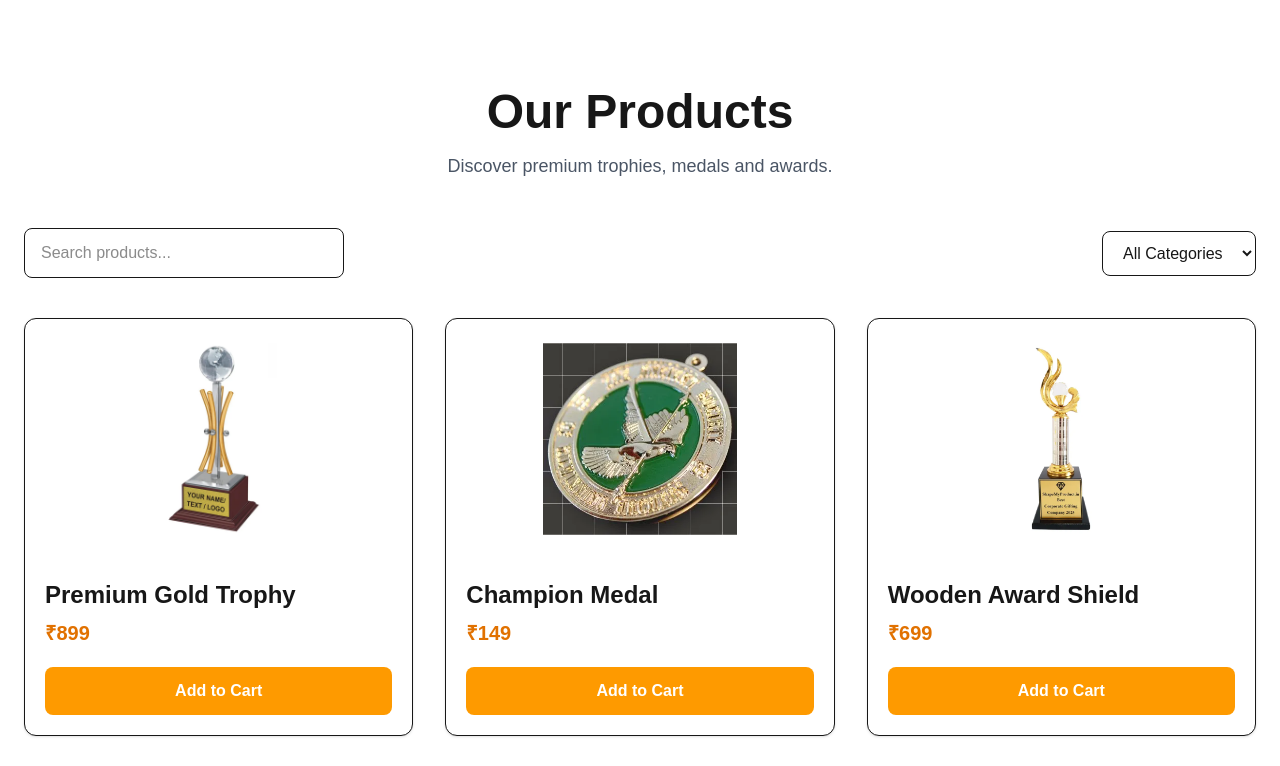
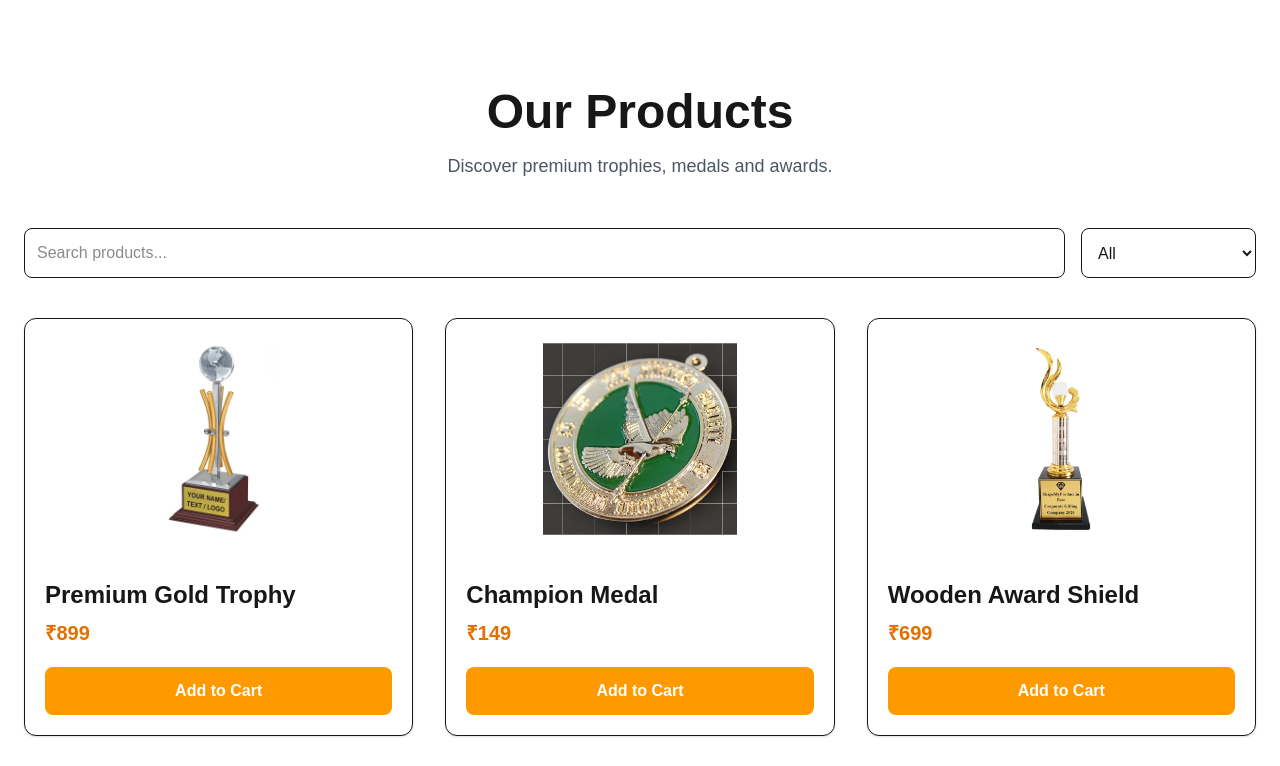
Before and after one commit to Thakur-Ji-Vikas/medalmart, a Next.js app: page /products in a window 1280 px wide. Shown: the top 766 px of the page. Built offline with nearby package versions, Linux system fonts and the light colour scheme.

Commit message:
Sprint 4: Search and category filter.

```diff
--- a/app/products/page.tsx
+++ b/app/products/page.tsx
@@ -1,13 +1,49 @@
+"use client";
+
 import ProductHeader from "@/components/products/ProductHeader";
 import FilterBar from "@/components/products/FilterBar";
 import ProductGrid from "@/components/products/ProductGrid";
+import { useProducts } from "@/hooks/useProducts";
 
 export default function ProductsPage() {
+  const {
+    search,
+    setSearch,
+    category,
+    setCategory,
+    filteredProducts,
+  } = useProducts();
+
   return (
     <main className="container mx-auto px-6 py-10">
       <ProductHeader />
-      <FilterBar />
-      <ProductGrid />
+
+      <FilterBar
+        search={search}
+        category={category}
+        onSearchChange={setSearch}
+        onCategoryChange={setCategory}
+      />
+
+      <ProductGrid products={filteredProducts} />
     </main>
   );
 }
+
+
+
+
+
+// import ProductHeader from "@/components/products/ProductHeader";
+// import FilterBar from "@/components/products/FilterBar";
+// import ProductGrid from "@/components/products/ProductGrid";
+
+// export default function ProductsPage() {
+//   return (
+//     <main className="container mx-auto px-6 py-10">
+//       <ProductHeader />
+//       <FilterBar />
+//       <ProductGrid />
+//     </main>
+//   );
+// }
--- a/components/products/FilterBar.tsx
+++ b/components/products/FilterBar.tsx
@@ -1,20 +1,67 @@
-export default function FilterBar() {
+"use client";
+
+type FilterBarProps = {
+  search: string;
+  category: string;
+  onSearchChange: (value: string) => void;
+  onCategoryChange: (value: string) => void;
+};
+
+export default function FilterBar({
+  search,
+  category,
+  onSearchChange,
+  onCategoryChange,
+}: FilterBarProps) {
   return (
-    <section className="flex flex-col md:flex-row gap-4 justify-between items-center mb-10">
+    <div className="mb-10 flex flex-col gap-4 md:flex-row">
 
       <input
         type="text"
         placeholder="Search products..."
-        className="border rounded-lg px-4 py-3 w-full md:w-80"
+        value={search}
+        onChange={(e) => onSearchChange(e.target.value)}
+        className="flex-1 rounded-lg border p-3"
       />
 
-      <select className="border rounded-lg px-4 py-3">
-        <option>All Categories</option>
+      <select
+        value={category}
+        onChange={(e) => onCategoryChange(e.target.value)}
+        className="rounded-lg border p-3"
+      >
+        <option>All</option>
         <option>Trophies</option>
         <option>Medals</option>
-        <option>Certificates</option>
+        <option>Shields</option>
+        <option>Corporate Awards</option>
       </select>
 
-    </section>
+    </div>
   );
 }
+
+
+
+
+
+
+// export default function FilterBar() {
+//   return (
+//     <section className="flex flex-col md:flex-row gap-4 justify-between items-center mb-10">
+
+//       <input
+//         type="text"
+//         placeholder="Search products..."
+//         className="border rounded-lg px-4 py-3 w-full md:w-80"
+//       />
+
+//       <select className="border rounded-lg px-4 py-3">
+//         <option>All Categories</option>
+//         <option>Trophies</option>
+//         <option>Medals</option>
+//         <option>Certificates</option>
+//       </select>
+
+//     </section>
+//   );
+// }
--- a/components/products/ProductGrid.tsx
+++ b/components/products/ProductGrid.tsx
@@ -1,10 +1,27 @@
 import ProductCard from "./ProductCard";
-import { products } from "@/data/products";
+import { Product } from "@/types/product";
 
-export default function ProductGrid() {
+type ProductGridProps = {
+  products: Product[];
+};
+
+export default function ProductGrid({ products }: ProductGridProps) {
+  if (products.length === 0) {
+    return (
+      <div className="py-16 text-center">
+        <h2 className="text-2xl font-semibold text-gray-500">
+          No products found.
+        </h2>
+
+        <p className="mt-2 text-gray-400">
+          Try another search or category.
+        </p>
+      </div>
+    );
+  }
+
   return (
-    <section className="grid grid-cols-1 md:grid-cols-2 lg:grid-cols-3 gap-8">
-
+    <section className="grid grid-cols-1 gap-8 md:grid-cols-2 lg:grid-cols-3">
       {products.map((product) => (
         <ProductCard
           key={product.id}
@@ -14,7 +31,34 @@ export default function ProductGrid() {
           image={product.image}
         />
       ))}
-
     </section>
   );
 }
+
+
+
+
+
+
+
+
+// import ProductCard from "./ProductCard";
+// import { products } from "@/data/products";
+
+// export default function ProductGrid() {
+//   return (
+//     <section className="grid grid-cols-1 md:grid-cols-2 lg:grid-cols-3 gap-8">
+
+//       {products.map((product) => (
+//         <ProductCard
+//           key={product.id}
+//           id={product.id}
+//           name={product.name}
+//           price={product.price}
+//           image={product.image}
+//         />
+//       ))}
+
+//     </section>
+//   );
+// }
--- a/data/products.ts
+++ b/data/products.ts
@@ -1,4 +1,5 @@
-export const products = [
+import { product } from "@/types/product";
+export const products: Product[] = [
   {
     id: 1,
     name: "Premium Gold Trophy",
--- /dev/null
+++ b/hooks/useProducts.ts
@@ -0,0 +1,30 @@
+"use client";
+
+import { useMemo, useState } from "react";
+import { products } from "@/data/products";
+
+export function useProducts() {
+  const [search, setSearch] = useState("");
+  const [category, setCategory] = useState("All");
+
+  const filteredProducts = useMemo(() => {
+    return products.filter((product) => {
+      const matchesSearch = product.name
+        .toLowerCase()
+        .includes(search.toLowerCase());
+
+      const matchesCategory =
+        category === "All" || product.category === category;
+
+      return matchesSearch && matchesCategory;
+    });
+  }, [search, category]);
+
+  return {
+    search,
+    setSearch,
+    category,
+    setCategory,
+    filteredProducts,
+  };
+}
```
Also changed, not shown: types/product.ts (+10 -0 lines).
